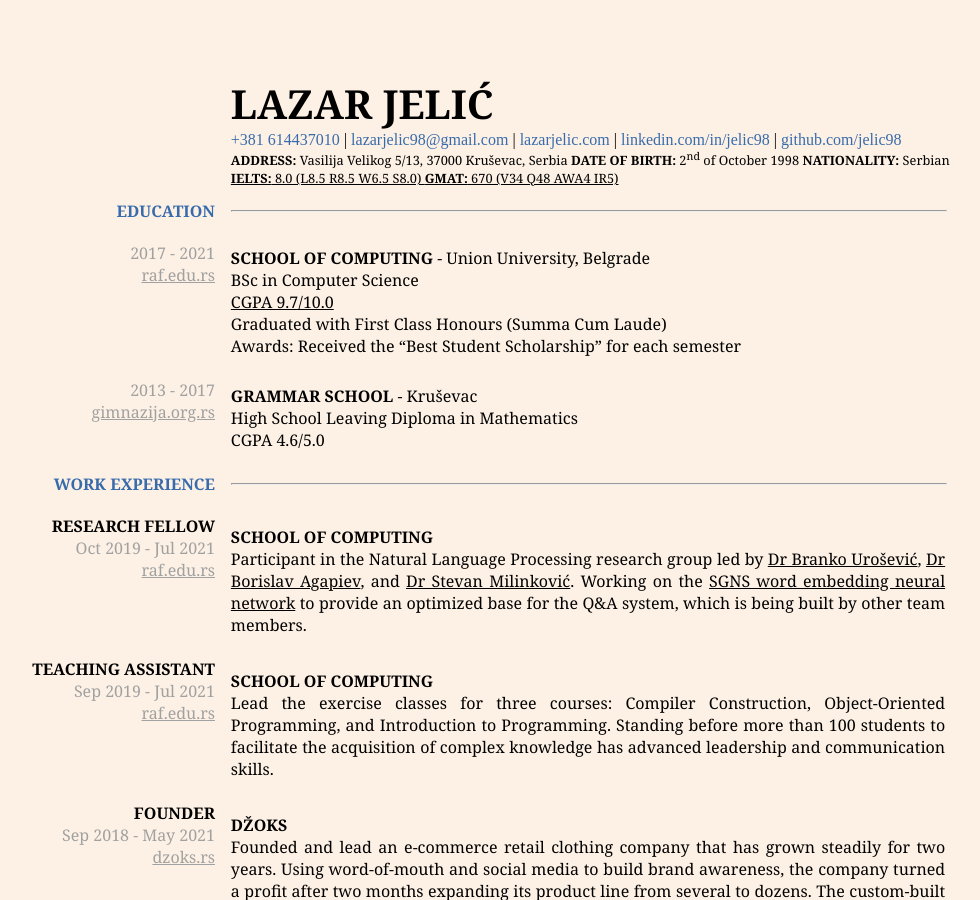
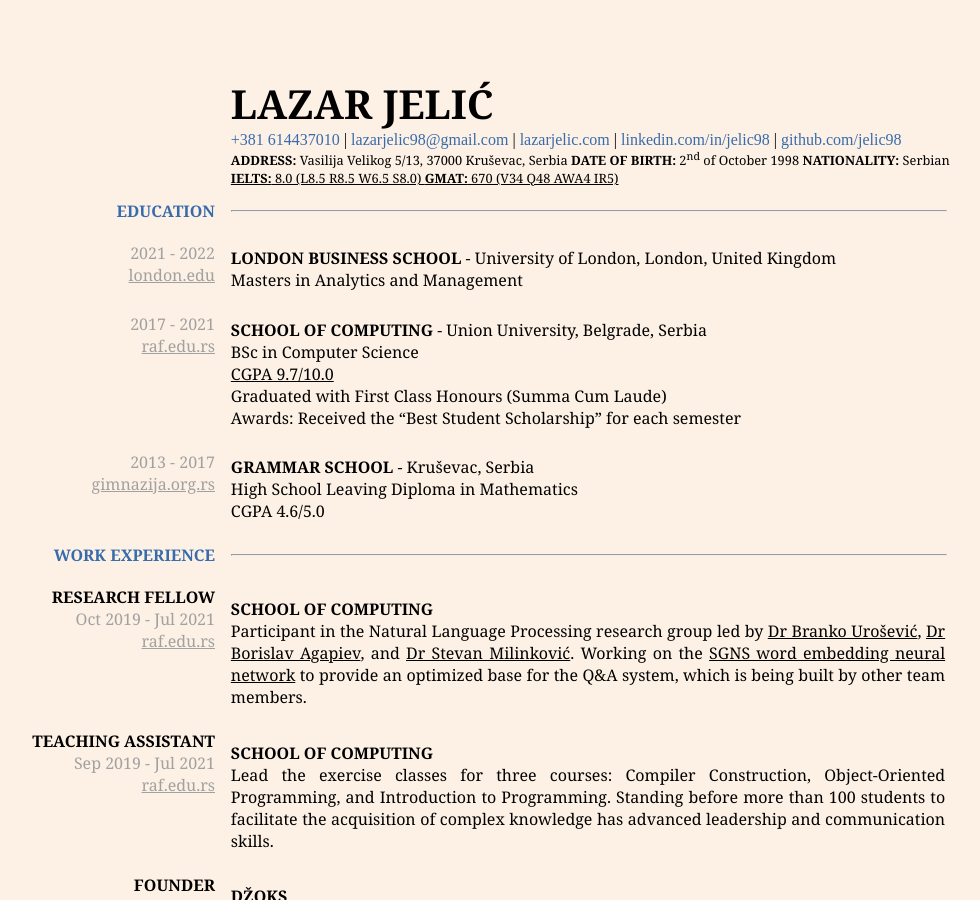
Before and after one commit to jelic98/cv, a Jekyll site: the page built from index.md, in a window 1280 px wide and 900 px high. Shown: the whole window, without its empty margins (59-1039 px from the left). Built offline with Jekyll 4.4.1, drawn with Linux system fonts in a browser that asks for light colours; our own code applies the rules of GitHub Pages for plain Markdown files; part of the change alters nothing that is shown.

Commit message:
Added London Business School to education section

```diff
--- a/index.md
+++ b/index.md
@@ -34,11 +34,22 @@ Serbian
 
 <br/>
 
-#### 2017 - 2021
-#### [raf.edu.rs](https://raf.edu.rs/en/studies-eng/undergraduate-studies/computer-science)
+#### 2021 - 2022
+#### [london.edu](https://www.london.edu/masters-degrees/masters-in-analytics-and-management)
 
 <div class="up2" markdown="1">
-__SCHOOL OF COMPUTING__ - Union University, Belgrade
+__LONDON BUSINESS SCHOOL__ - University of London, London, United Kingdom
+
+Masters in Analytics and Management
+</div>
+
+<br/>
+
+#### 2017 - 2021
+#### [raf.edu.rs](https://www.raf.edu.rs/en/studies-eng/undergraduate-studies/computer-science)
+
+<div class="up2" markdown="1">
+__SCHOOL OF COMPUTING__ - Union University, Belgrade, Serbia
 
 BSc in Computer Science
 
@@ -52,10 +63,10 @@ Awards: Received the "Best Student Scholarship" for each semester
 <br/>
 
 #### 2013 - 2017
-#### [gimnazija.org.rs](http://gimnazija.org.rs)
+#### [gimnazija.org.rs](https://gimnazija.org.rs)
 
 <div class="up2" markdown="1">
-__GRAMMAR SCHOOL__ - Kruševac
+__GRAMMAR SCHOOL__ - Kruševac, Serbia
 
 High School Leaving Diploma in Mathematics
 
@@ -71,18 +82,18 @@ CGPA 4.6/5.0
 
 ### RESEARCH FELLOW
 #### Oct 2019 - Jul 2021
-#### [raf.edu.rs](https://raf.edu.rs/en)
+#### [raf.edu.rs](https://www.raf.edu.rs/en)
 
 <div class="up3" markdown="1">
 __SCHOOL OF COMPUTING__
 
 Participant in the Natural Language Processing research group led by
-[Dr Branko Urošević](https://scholar.google.com/citations?user=yLkVO_gAAAAJ),
+[Dr Branko Urošević](https://www.scholar.google.com/citations?user=yLkVO_gAAAAJ),
 [Dr Borislav Agapiev](https://www.linkedin.com/in/borislavagapiev),
 and
 [Dr Stevan Milinković](https://www.raf.edu.rs/en/about-us1/teachers-and-associates/item/5718-milinkovic-a-stevan).
 Working on the
-[SGNS word embedding neural network](https://arxiv.org/pdf/1301.3781.pdf)
+[SGNS word embedding neural network](https://www.arxiv.org/pdf/1301.3781.pdf)
 to provide an optimized base for the Q&A system,
 which is being built by other team members.
 </div>
@@ -91,7 +102,7 @@ which is being built by other team members.
 
 ### TEACHING ASSISTANT
 #### Sep 2019 - Jul 2021
-#### [raf.edu.rs](https://raf.edu.rs/en)
+#### [raf.edu.rs](https://www.raf.edu.rs/en)
 
 <div class="up3" markdown="1">
 __SCHOOL OF COMPUTING__
@@ -106,7 +117,7 @@ knowledge has advanced leadership and communication skills.
 
 ### FOUNDER
 #### Sep 2018 - May 2021
-#### [dzoks.rs](https://dzoks.rs)
+#### [dzoks.rs](https://www.dzoks.rs)
 
 <div class="up3" markdown="1">
 __DŽOKS__
@@ -123,23 +134,23 @@ for use by other e-commerce businesses.
 
 ### ANDROID DEVELOPER
 #### Sep 2016 - Sep 2018
-#### [fintechpro.rs](https://fintechpro.rs)
+#### [fintechpro.rs](https://www.fintechpro.rs)
 
 <div class="up3" markdown="1">
 __FINTECH M4 PRO__
 
 Developed as a security measure against insurance fraud, the
-[ZigSafe](https://play.google.com/store/apps/details?id=rs.fintechpro.zigsafe.lite)
+[ZigSafe](https://www.play.google.com/store/apps/details?id=rs.fintechpro.zigsafe.lite)
 is an Android client for a
-[system](https://app.zigsafe.com/)
+[system](https://www.app.zigsafe.com/)
 that provides insurance
 firms information about clients in real-time. Working with a team of managers
 and web developers, took a prototype to the production-ready application (used
 by
-[Wiener Städtische](https://wiener.co.rs)),
+[Wiener Städtische](https://www.wiener.co.rs)),
 and continue to make occasional
 improvements to the present time. Project is part of the
-[Microsoft BizSpark](https://startups.microsoft.com)
+[Microsoft BizSpark](https://www.startups.microsoft.com)
 program.
 </div>
 
@@ -151,7 +162,7 @@ program.
 <br/>
 
 #### Dec 2017 - Dec 2019
-#### [Google Play](https://play.google.com/store/apps/details?id=com.synvolt.parkirajme)
+#### [Google Play](https://www.play.google.com/store/apps/details?id=com.synvolt.parkirajme)
 
 <div class="up2" markdown="1">
 __PARKIRAJ ME__
@@ -160,7 +171,7 @@ Android application that informs drivers of nearby available parking spaces in
 real-time. Functionality emphasizes ease-of-use for drivers,
 while also enabling parking enforcement to identify illegally parked vehicles.
 The system is being implemented in the city of
-[Novi Sad](https://en.wikipedia.org/wiki/Novi_Sad).
+[Novi Sad](https://www.en.wikipedia.org/wiki/Novi_Sad).
 </div>
 
 <br/>
@@ -180,14 +191,14 @@ most popular solution given the high percentage of students with iPhones.
 <br/>
 
 #### Apr 2018
-#### [Android Arsenal](https://android-arsenal.com/details/1/6926)
+#### [Android Arsenal](https://www.android-arsenal.com/details/1/6926)
 
 <div class="up2" markdown="1">
 __DYNAMICO__
 
 Open-source Android library for inflating dynamic layouts in runtime based
 on remote configuration without updating the application. Similar to
-[Google's Remote Config](https://firebase.google.com/docs/remote-config),
+[Google's Remote Config](https://www.firebase.google.com/docs/remote-config),
 but with additional features that make development more flexible.
 </div>
 
@@ -209,26 +220,26 @@ issued by
 __ENTREPRENEURSHIP__ - Received a
 [certificate](https://www.lazarjelic.com/doc?res=ntp.jpeg)
 issued by
-[Science Technology Park Belgrade](https://ntpark.rs/en)
+[Science Technology Park Belgrade](https://www.ntpark.rs/en)
 
 __C__ - Was part of "Advanced C" student club;
 Language used for modifying
-[Linux](https://github.com/jelic98/raf_os)
+[Linux](https://www.github.com/jelic98/raf_os)
 and
-[FreeRTOS](https://github.com/jelic98/raf_srv)
+[FreeRTOS](https://www.github.com/jelic98/raf_srv)
 kernel
 
 __JAVA__ - Language of choice for problem-solving with clean architecture
 
 __PYTHON__ - Language used for
-[C compiler](https://github.com/jelic98/c_compiler),
-[HG sequence mapping](https://github.com/jelic98/raf_uub/blob/master/project_2/main.ipynb),
-[GWAS analysis](https://github.com/jelic98/raf_uub/blob/master/project_1/main.ipynb),
+[C compiler](https://www.github.com/jelic98/c_compiler),
+[HG sequence mapping](https://www.github.com/jelic98/raf_uub/blob/master/project_2/main.ipynb),
+[GWAS analysis](https://www.github.com/jelic98/raf_uub/blob/master/project_1/main.ipynb),
 and
-[CoronaHack](https://github.com/jelic98/raf_du/blob/main/homework_1/main.ipynb)
+[CoronaHack](https://www.github.com/jelic98/raf_du/blob/main/homework_1/main.ipynb)
 
 __JAVASCRIPT__ - Inter alia, built
-[genetic algorithm simulation](https://lazarjelic.com/ecloga/projects/genetic)
+[genetic algorithm simulation](https://www.lazarjelic.com/ecloga/projects/genetic)
 
 __PHP, MYSQL, ANDROID__ - Used for above-mentioned applications and libraries
 
```
